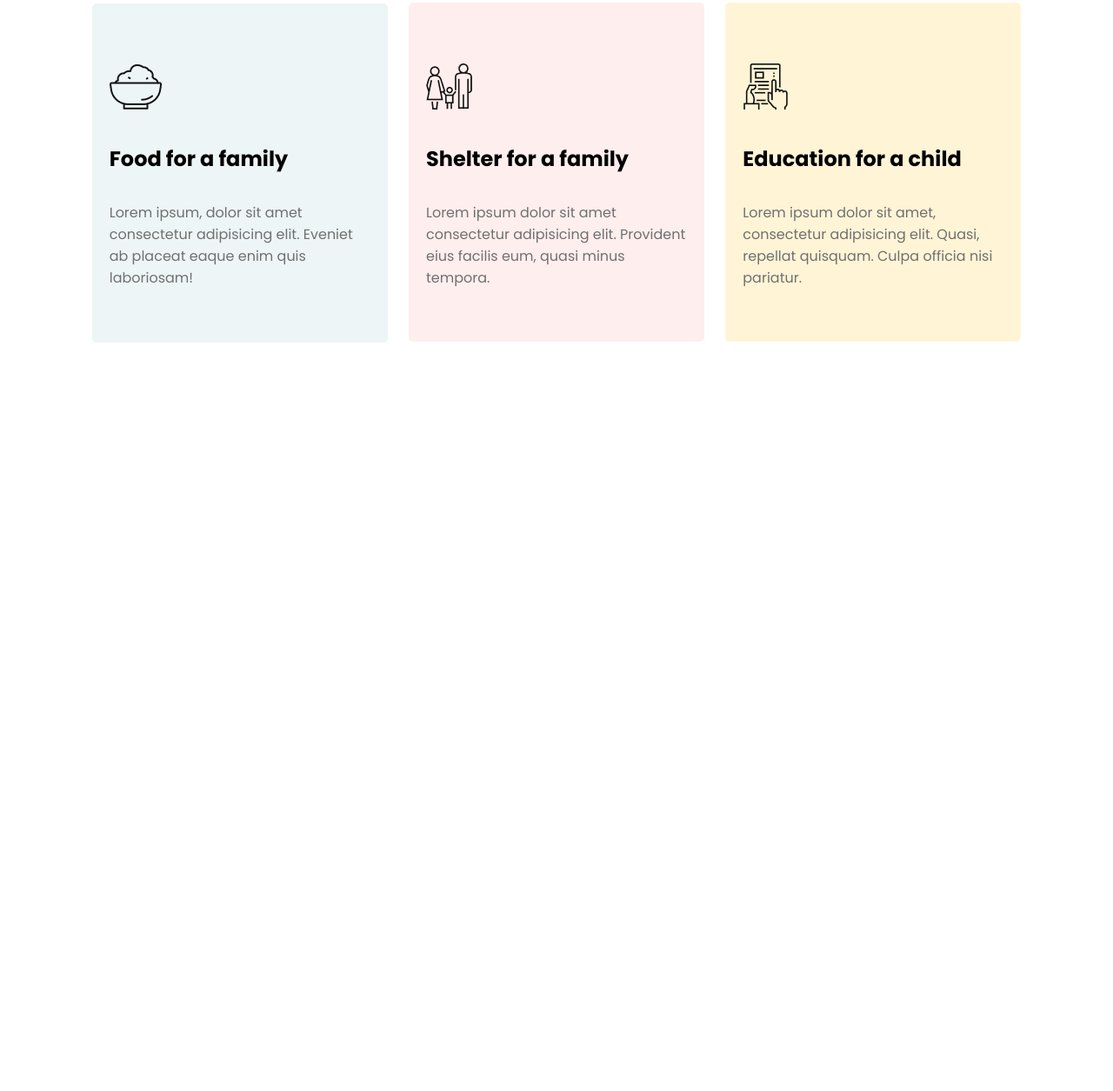
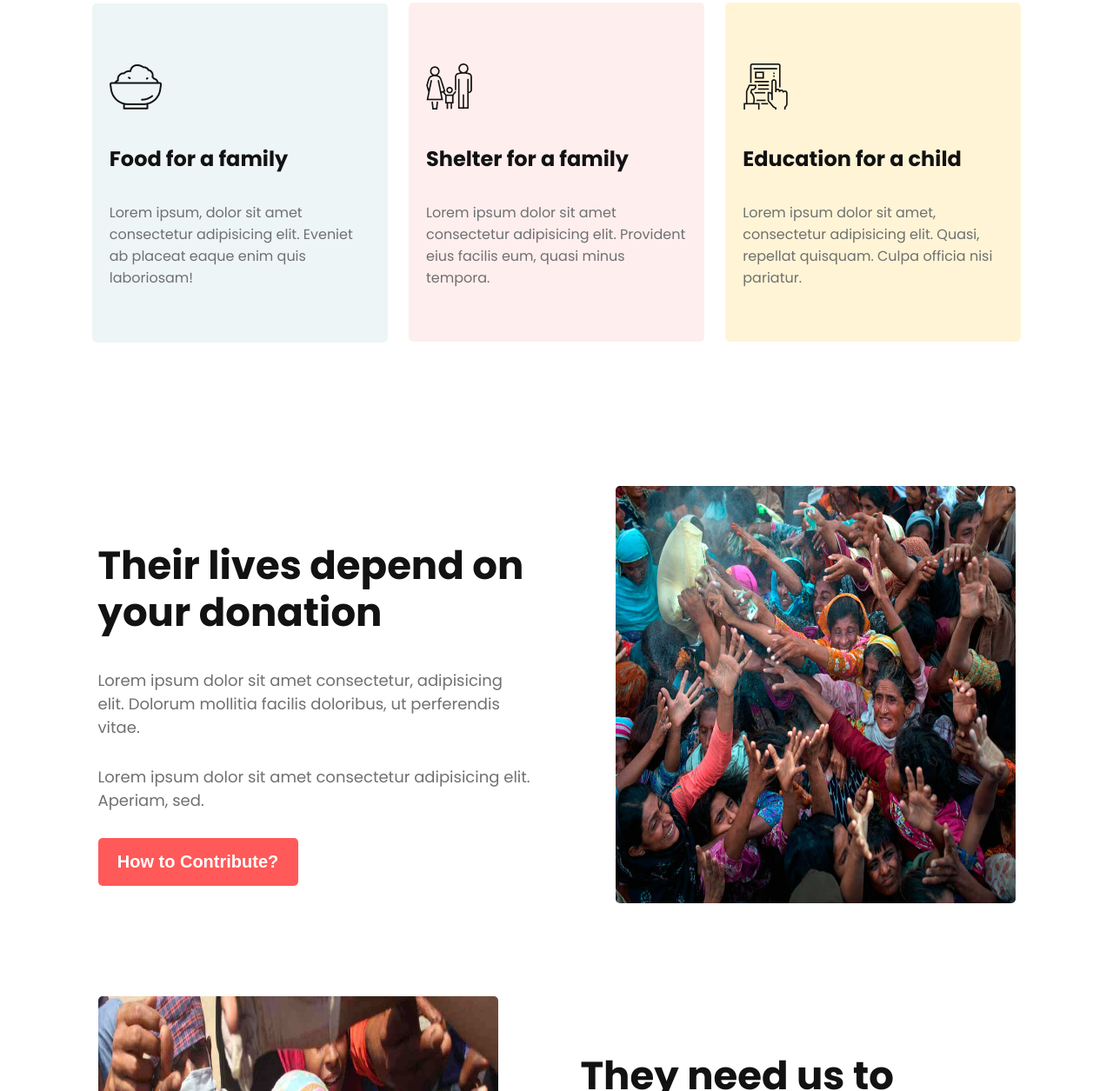
Before and after one commit to mashruf/donate, a plain HTML site: page index.html in a window 1280 px wide. Shown: the part 1545-2800 px from the top of the page at 87% size. Before the commit the page ends 1969 px from the top, so only its background shows below. Drawn offline with Linux system fonts and the light colour scheme.

Commit message:
contribution part added

```diff
--- a/index.html
+++ b/index.html
@@ -82,6 +82,44 @@
             </article>
         </section>
 
+        <!-- contribution -->
+        <section class="contribution">
+            <article class="contribution-container">
+                <div class="contribution-blog-1">
+                    <h2 class="contribution-h2">
+                        Their lives depend on your donation
+                    </h2>
+                    <p class="contribution-p">Lorem ipsum dolor sit amet consectetur, adipisicing elit. Dolorum mollitia
+                        facilis doloribus, ut
+                        perferendis vitae.</p>
+                    <p class="contribution-p">Lorem ipsum dolor sit amet consectetur adipisicing elit. Aperiam, sed.
+                    </p>
+                    <button class="btn-contribution">How to Contribute?</button>
+                </div>
+                <div>
+                    <img class="contribution-img" src="images/donation6.jpg" alt="">
+                </div>
+            </article>
+
+            <article class="contribution-container">
+                <div>
+                    <img class="contribution-img" src="images/donation8.jpg" alt="">
+                </div>
+                <div class="contribution-blog-2">
+                    <h2 class="contribution-h2">
+                        They need us to survive
+                    </h2>
+                    <p class="contribution-p">Lorem ipsum dolor sit amet consectetur, adipisicing elit. Dolorum mollitia
+                        facilis doloribus, ut
+                        perferendis vitae.</p>
+                    <p class="contribution-p">Lorem ipsum dolor sit amet consectetur adipisicing elit. Aperiam, sed.
+                    </p>
+                    <button class="btn-contribution">How to Contribute?</button>
+                </div>
+
+            </article>
+        </section>
+
 
 
     </main>
--- a/style.css
+++ b/style.css
@@ -50,10 +50,10 @@ h1 {
 .donate-today {
     text-align: center;
     margin-top: 135px;
-    /* display: flex; */
 }
 
 .donate-h2 {
+    color: #121212;
     font-weight: 700px;
     font-size: 45px;
     margin-bottom: 20px;
@@ -112,6 +112,7 @@ hr {
 }
 
 .article-h4 {
+    color: #121212;
     font-weight: 600px;
     font-size: 24px;
 }
@@ -135,3 +136,62 @@ hr {
     background-color: #FFF4D6;
     border-radius: 5px;
 }
+
+/* contribution */
+
+.contribution {
+    margin-top: 135px;
+}
+
+.contribution-container {
+    display: flex;
+    align-items: center;
+    justify-content: center;
+    margin-bottom: 100px;
+
+}
+
+.contribution-blog-1 {
+    margin-right: 95px;
+    width: 500px;
+}
+
+.contribution-blog-2 {
+    margin-left: 95px;
+    width: 500px;
+}
+
+
+
+.contribution-h2 {
+    color: #121212;
+    font-weight: 700px;
+    font-size: 45px;
+    line-height: 54px;
+
+}
+
+.contribution-p {
+    color: #707070;
+    margin-bottom: 30px;
+    font-size: 18px;
+    margin-top: 20px;
+}
+
+.btn-contribution {
+    margin: 0 auto;
+    font-size: 20px;
+    color: #FFFFFF;
+    background-color: #FF5959;
+    border: none;
+    border-radius: 5px;
+    padding: 16px 12px;
+    font-weight: 600;
+    width: 230px;
+}
+
+.contribution-img {
+    width: 460px;
+    height: 480px;
+    border-radius: 5px;
+}
```
Also changed, not shown: images/donation6.jpg (added), images/donation8.jpg (added).
